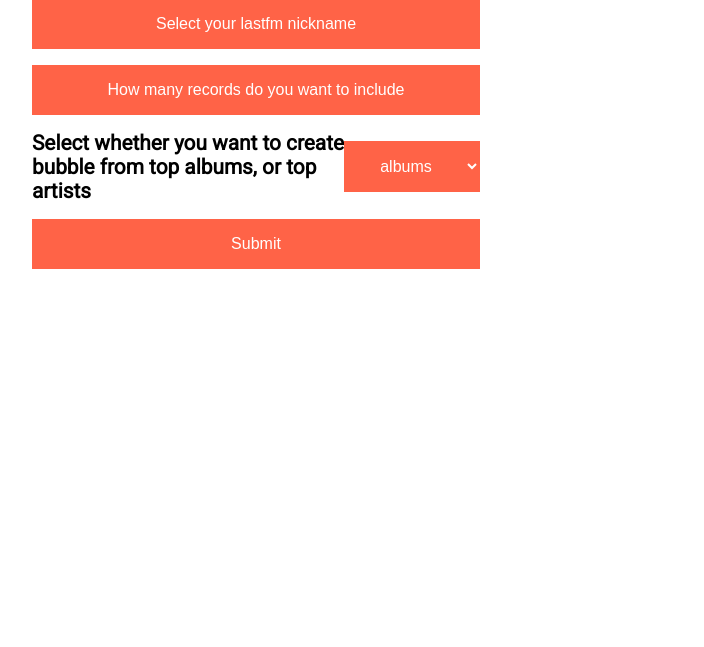
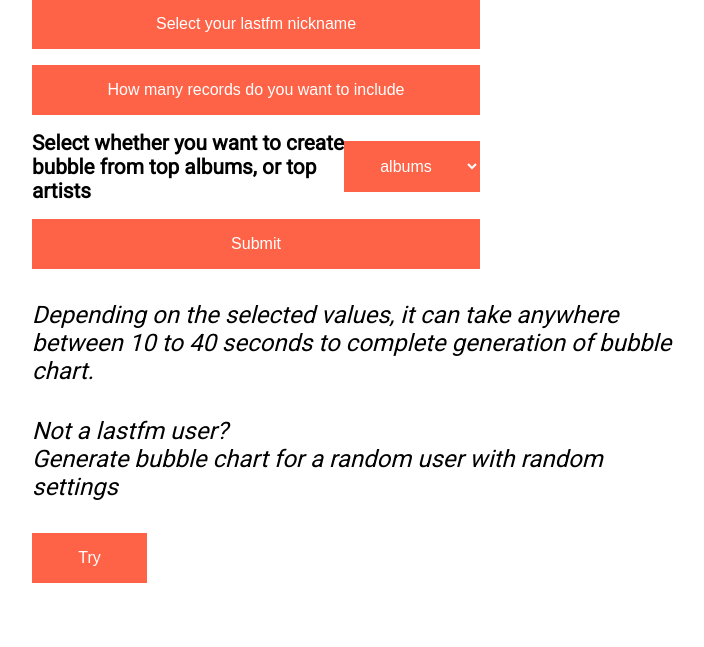
Before and after one commit to Heroesluk/azure2, a Flask app: page /bubbles in a window 1280 px wide. Shown: the part 521-1168 px from the top of the page, without its empty margins (288-992 px from the left). Before the commit the page ends 790 px from the top, so only its background shows below. Run offline with Flask 2, Linux system fonts and the light colour scheme.

Commit message:
random for bubble works

```diff
--- a/app.py
+++ b/app.py
@@ -36,9 +36,15 @@ def home():
 def bubbles():
     if request.method == "POST":
         file_name = uuid.uuid1()
-        bubble_type = request.form['record_type']
-        number_of_bubbles = request.form['records_number']
-        nickname = request.form['nickname']
+
+        if len(request.form.keys()) == 0:
+            bubble_type = "album"
+            number_of_bubbles = randrange(30,100)
+            nickname = choice(usernames)
+        else:
+            bubble_type = request.form['record_type']
+            number_of_bubbles = request.form['records_number']
+            nickname = request.form['nickname']
 
         if check_if_usr_exist(nickname):
             main(bubble_type, int(number_of_bubbles), nickname, str(file_name))
--- a/templates/select_bubble.html
+++ b/templates/select_bubble.html
@@ -32,4 +32,13 @@
 
 
     </form>
+    <div class="info">
+        Depending on the selected values, it can take anywhere <br>
+        between 10 to 40 seconds to complete generation of bubble chart.
+    </div>
+
+    <div class="info">Not a lastfm user?<br> Generate bubble chart for a random user with random settings</div>
+    <form action="#" method="post">
+        <button id="random_button" type="submit">Try</button>
+    </form>
 {% endblock content %}
```
